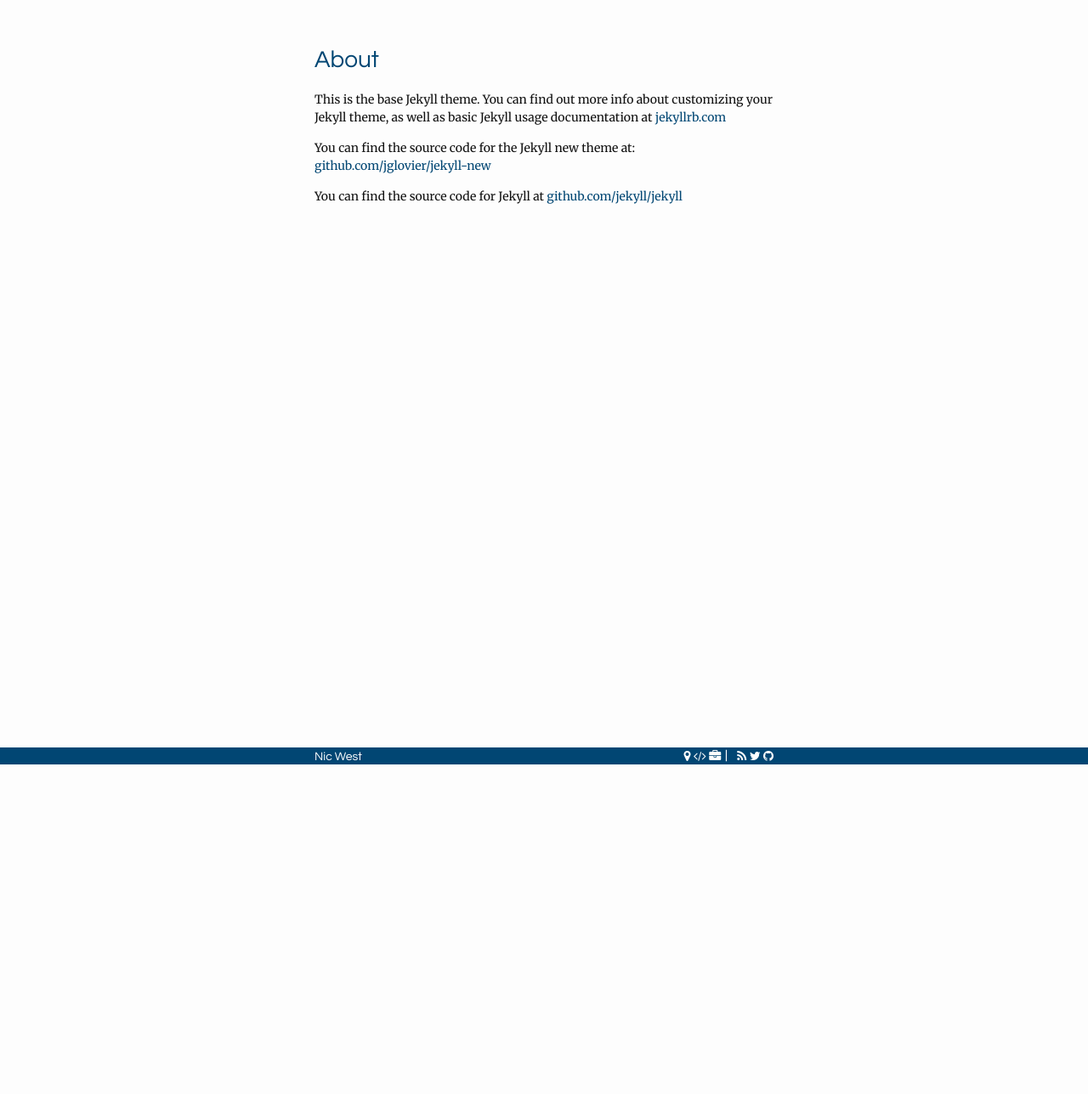
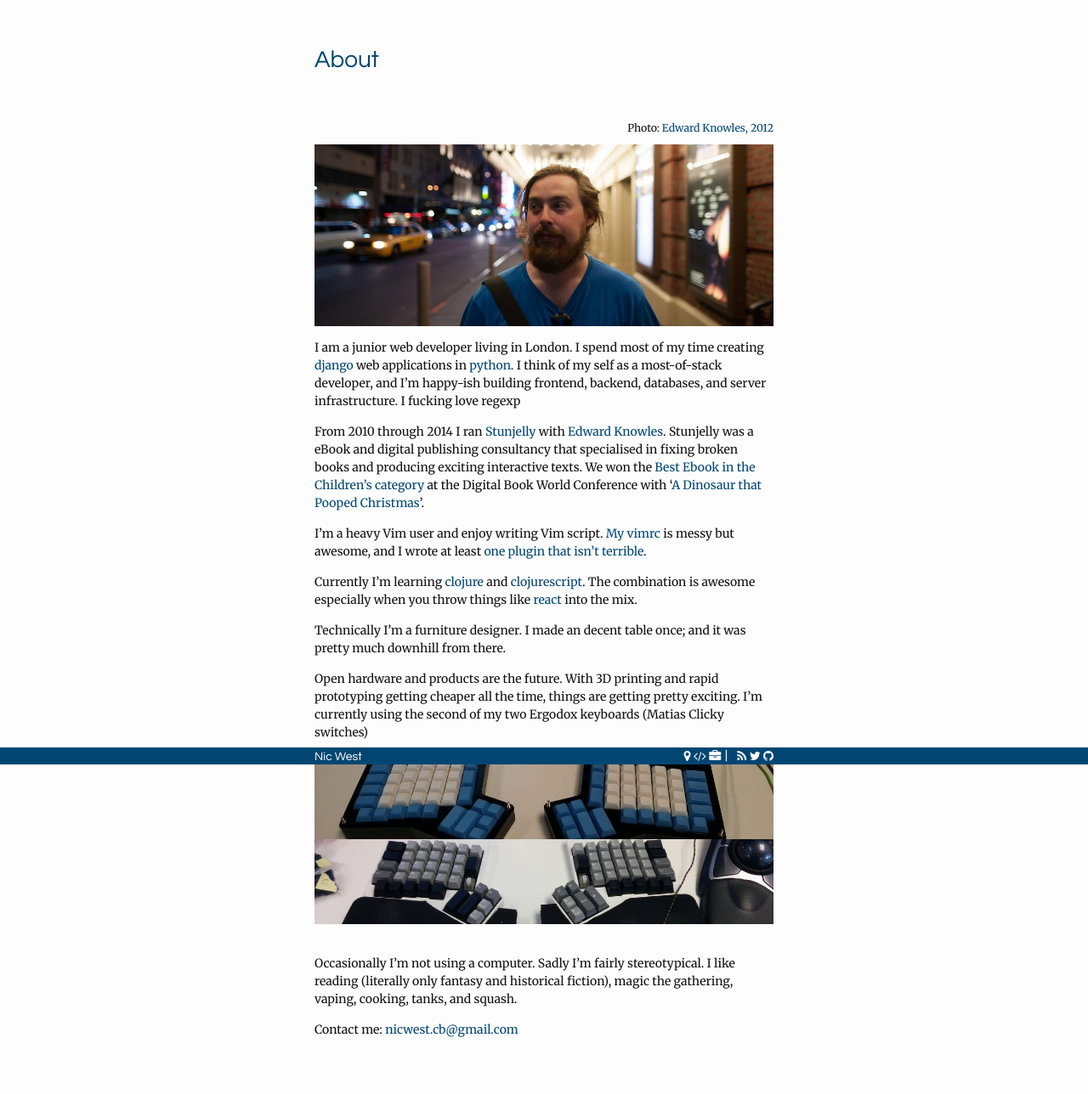
Before and after one commit to nicwest/blog, a Jekyll site: the page built from about/index.md, in a window 1280 px wide. Shown: the whole page at 85% size. Built offline with Jekyll 4.4.1, drawn with Linux system fonts in a browser that asks for light colours; before the commit the page ends 900 px from its top, so only the background shows below that.

Commit message:
add about me page

```diff
--- a/_config.yml
+++ b/_config.yml
@@ -1,12 +1,10 @@
 # Site settings
-title: Your awesome title
-email: your-email@domain.com
+title: Nic West
+email: nicwest.cb@gmail.com
 description: > # this means to ignore newlines until "baseurl:"
-  Write an awesome description for your new site here. You can edit this
-  line in _config.yml. It will appear in your document head meta (for
-  Google search results) and in your feed.xml site description.
+  Personal blog of nic west, likely just ramblings about vim.
 baseurl: "" # the subpath of your site, e.g. /blog/
-url: "http://yourdomain.com" # the base hostname & protocol for your site
+url: "http://nic-west.com" # the base hostname & protocol for your site
 twitter_username: west_nic
 github_username:  nicwest
 exclude:
--- /dev/null
+++ b/_includes/figure.html
@@ -0,0 +1,10 @@
+<!--figure tags without plugin: http://stackoverflow.com/questions/19331362/using-an-image-caption-in-markdown-jekyll -->
+
+<figure>
+  <figcaption> Photo:
+    <a href="{{ include.creditlink }}">
+      {{ include.credit }}
+    </a>
+  </figcaption>
+		<img src="{{ include.src }}" alt="{{ include.caption }}">
+</figure>
--- /dev/null
+++ b/_includes/keyboards.html
@@ -0,0 +1,13 @@
+<div class="keyboards">
+  <div class="ergo ergo1">
+    <a href="/imgs/ergodox1.jpg">
+      <img src="/imgs/ergodox1.jpg" />
+    </a>
+  </div>
+  <div class="ergo ergo2">
+    <a href="/imgs/ergodox2.jpg">
+      <img src="/imgs/ergodox2.jpg" />
+    </a>
+  </div>
+</div>
+<br />
--- a/_layouts/page.html
+++ b/_layouts/page.html
@@ -7,8 +7,7 @@ layout: default
     <h1 class="post-title">{{ page.title }}</h1>
   </header>
 
-  <article class="post-content">
+  <article class="page-content">
     {{ content }}
   </article>
-
 </div>
--- a/_sass/_base.scss
+++ b/_sass/_base.scss
@@ -56,6 +56,8 @@ figure > img {
 
 figcaption {
     font-size: $small-font-size;
+    text-align: right;
+    margin-bottom: 10px;
 }
 
 
--- /dev/null
+++ b/_sass/_keyboards.scss
@@ -0,0 +1,16 @@
+div.keyboards {
+  .ergo {
+    height: 100px;
+    overflow: hidden;
+    &.ergo1 {
+      img {
+        margin-top: -40%;
+      }
+    }
+    &.ergo2 {
+      img {
+        margin-top: -33%;
+      }
+    }
+  }
+}
--- a/about/index.md
+++ b/about/index.md
@@ -4,8 +4,51 @@ title: About
 permalink: /about/
 ---
 
-This is the base Jekyll theme. You can find out more info about customizing your Jekyll theme, as well as basic Jekyll usage documentation at [jekyllrb.com](http://jekyllrb.com/)
+{% include figure.html src="/imgs/me.jpg" caption="me" credit="Edward Knowles, 2012" creditlink="http://eknowles.com" %}
 
-You can find the source code for the Jekyll new theme at: [github.com/jglovier/jekyll-new](https://github.com/jglovier/jekyll-new)
+I am a junior web developer living in London. I spend most of my time creating
+[django][django] web applications in [python][python]. I think of my self as a
+most-of-stack developer, and I'm happy-ish building frontend, backend,
+databases, and server infrastructure. I fucking love regexp
 
-You can find the source code for Jekyll at [github.com/jekyll/jekyll](https://github.com/jekyll/jekyll)
+From 2010 through 2014 I ran [Stunjelly][stunjelly] with [Edward Knowles][ned].
+Stunjelly was a eBook and digital publishing consultancy that specialised
+in fixing broken books and producing exciting interactive texts. We won the
+[Best Ebook in the Children's category][award] at the Digital Book World
+Conference with '[A Dinosaur that Pooped Christmas][dinopoop]'.
+
+I'm a heavy Vim user and enjoy writing Vim script. [My vimrc][vimrc] is messy
+but awesome, and I wrote at least [one plugin that isn't terrible][QQ].
+
+Currently I'm learning [clojure][clojure] and [clojurescript][clojurescript].
+The combination is awesome especially when you throw things like [react][react]
+into the mix.
+
+Technically I'm a furniture designer. I made an decent table once; and it was
+pretty much downhill from there.
+
+Open hardware and products are the future. With 3D printing and rapid
+prototyping getting cheaper all the time, things are getting pretty exciting.
+I'm currently using the second of my two Ergodox keyboards (Matias Clicky
+switches)
+
+{% include keyboards.html %}
+
+Occasionally I'm not using a computer. Sadly I'm fairly stereotypical. I like
+reading (literally only fantasy and historical fiction), magic the gathering,
+vaping, cooking, tanks, and squash.
+
+Contact me: [nicwest.cb@gmail.com](nicwest.cb@gmail.com)
+
+
+[django]: https://www.djangoproject.com/
+[python]: https://www.python.org/
+[stunjelly]: http://stunjelly.com/
+[ned]: http://eknowles.com
+[award]: http://www.randomhouse.co.uk/news/2013/01/the-dinosaur-that-pooped-christmas-wins-publishing-innovation-award
+[dinopoop]: https://itunes.apple.com/gb/book/dinosaur-that-pooped-christmas/id573535470
+[vimrc]: https://github.com/nicwest/.dotfiles/blob/master/vim/.vimrc
+[QQ]: http://github.com/nicwest/QQ.vim
+[clojure]: http://clojure.org/
+[clojurescript]: https://github.com/clojure/clojurescript
+[react]: http://facebook.github.io/react/
--- a/css/main.scss
+++ b/css/main.scss
@@ -53,5 +53,6 @@ $on-laptop:        600px;
         "base",
         "layout",
         "syntax-highlighting",
-        "tooltips"
+        "tooltips",
+        "keyboards"
 ;
--- a/index.html
+++ b/index.html
@@ -14,6 +14,7 @@ layout: default
           <a class="post-link" href="{{ post.url | prepend: site.baseurl }}">{{ post.title }}</a>
         </h2>
     {% endfor %}
+    <a href="/about/" class="title-font">about</a>
 
 
 </div>
```
Also changed, not shown: _posts/2015-02-13-slimfiles-vim.md (renamed from _posts/2015-02-11-slim-vim-for-ssh.md), imgs/ergodox1.jpg (added), imgs/ergodox2.jpg (added), imgs/me.jpg (added).
